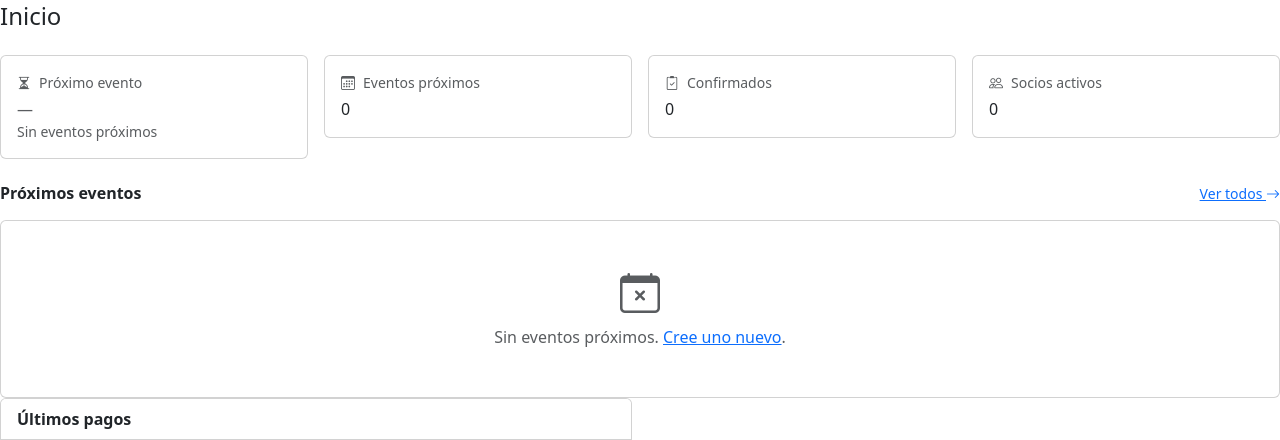
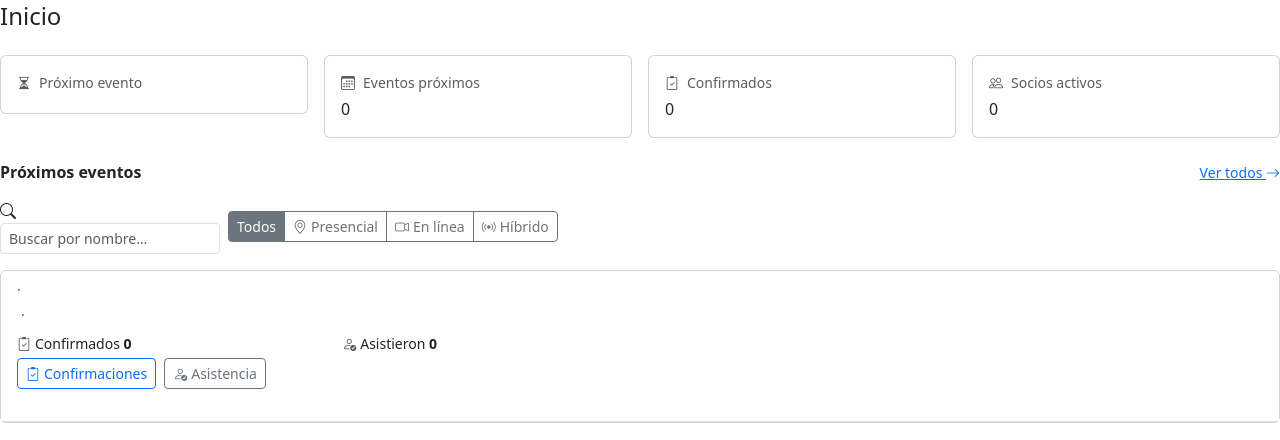
Before and after one commit to patoloco2013/DIANA, a PHP site: template app/Views/dashboard/index.php in a window 1280 px wide. Shown: the part 107-547 px from the top of the page. Run offline with PHP 8.4, Linux system fonts and the light colour scheme; the template is opened without the code that fills it: most values are stand-ins (such as "Sample title", 1, 10 or a date in 2020); data that the repository does not hold is empty; some libraries are stand-ins or nearby versions.

Commit message:
Dashboard: lista de eventos con imagen a la derecha y filtro rapido
- El listado de proximos eventos pasa de cuadricula de tarjetas a filas
  horizontales: informacion (fecha, nombre, modalidad, confirmados/
  asistieron, botones) a la izquierda; imagen del evento (o icono si no
  tiene) a la derecha, en todos los anchos de pantalla (verificado por
  posicion real en el DOM, no solo visualmente)
- Se quita el tratamiento especial "destacado" del primer evento: ahora
  todas las filas comparten el mismo formato de lista, ya ordenadas por
  fecha mas cercana primero
- Nuevo filtro rapido sobre la lista: buscador por nombre + chips de
  modalidad (Todos/Presencial/En linea/Hibrido). Funciona en el cliente
  con JavaScript minimo (sin recargar la pagina), togglea el atributo
  hidden de cada fila y muestra un mensaje si ningun evento coincide

Probado end-to-end contra MariaDB 11.4.5: 158 comprobaciones sin cambios
(la nueva lista conserva el mismo marcado de datos que las tarjetas
anteriores). Revisado ademas en el navegador: filtro por texto y por
modalidad funcionando, imagen confirmada a la derecha via getBoundingClientRect,
y sin scroll horizontal en movil (375px).

Co-Authored-By: Claude Sonnet 5 <noreply@anthropic.com>

```diff
--- a/app/Views/dashboard/index.php
+++ b/app/Views/dashboard/index.php
@@ -2,8 +2,6 @@
 use Diana\Core\Catalogos;
 
 $iconosModalidad = ['presencial' => 'bi-geo-alt', 'linea' => 'bi-camera-video', 'hibrido' => 'bi-broadcast'];
-$destacado = $proximosEventos[0] ?? null;
-$resto = array_slice($proximosEventos, 1);
 ?>
 <h1 class="h4 mb-4">Inicio</h1>
 
@@ -13,9 +11,9 @@ $resto = array_slice($proximosEventos, 1);
             <div class="d-flex align-items-center gap-2 text-muted small mb-1">
                 <span class="diana-kpi-icono"><i class="bi bi-hourglass-split"></i></span>Próximo evento
             </div>
-            <?php if ($destacado): ?>
-                <div class="valor"><?= e(dias_relativo($destacado['fecha_inicio'])) ?></div>
-                <div class="small text-truncate" title="<?= e($destacado['nombre']) ?>"><?= e($destacado['nombre']) ?></div>
+            <?php if ($proximosEventos): ?>
+                <div class="valor"><?= e(dias_relativo($proximosEventos[0]['fecha_inicio'])) ?></div>
+                <div class="small text-truncate" title="<?= e($proximosEventos[0]['nombre']) ?>"><?= e($proximosEventos[0]['nombre']) ?></div>
             <?php else: ?>
                 <div class="valor text-muted">—</div>
                 <div class="small text-muted">Sin eventos próximos</div>
@@ -48,7 +46,7 @@ $resto = array_slice($proximosEventos, 1);
     </div>
 </div>
 
-<div class="d-flex justify-content-between align-items-center mb-3">
+<div class="d-flex flex-wrap justify-content-between align-items-center gap-2 mb-3">
     <h2 class="h6 fw-semibold mb-0">Próximos eventos</h2>
     <a class="small" href="<?= e(url('eventos')) ?>">Ver todos <i class="bi bi-arrow-right"></i></a>
 </div>
@@ -60,28 +58,33 @@ $resto = array_slice($proximosEventos, 1);
     </div></div>
 <?php else: ?>
 
+<div class="diana-filtro-eventos d-flex flex-wrap align-items-center gap-2 mb-3">
+    <div class="diana-buscador-eventos">
+        <i class="bi bi-search"></i>
+        <input type="search" id="diFiltroTexto" class="form-control form-control-sm" placeholder="Buscar por nombre…" aria-label="Buscar evento">
+    </div>
+    <div class="btn-group btn-group-sm" role="group" aria-label="Filtrar por modalidad">
+        <button type="button" class="btn btn-outline-secondary active" data-di-modalidad="">Todos</button>
+        <button type="button" class="btn btn-outline-secondary" data-di-modalidad="presencial"><i class="bi bi-geo-alt me-1"></i>Presencial</button>
+        <button type="button" class="btn btn-outline-secondary" data-di-modalidad="linea"><i class="bi bi-camera-video me-1"></i>En línea</button>
+        <button type="button" class="btn btn-outline-secondary" data-di-modalidad="hibrido"><i class="bi bi-broadcast me-1"></i>Híbrido</button>
+    </div>
+</div>
+
+<div class="card mb-4">
+    <div class="list-group list-group-flush" id="diListaEventos">
+        <?php foreach ($proximosEventos as $ev): ?>
             <?php
-/** Pinta una tarjeta de evento; $destacada agranda imagen y tipografía. */
-$tarjeta = function (array $ev, bool $destacada) use ($iconosModalidad): void {
             $cupo = $ev['cupo'] !== null ? (int) $ev['cupo'] : null;
             $ocupacion = $cupo && $cupo > 0 ? min(100, (int) round($ev['confirmados'] / $cupo * 100)) : null;
             ?>
-    <div class="card h-100 diana-evento-card <?= $destacada ? 'diana-evento-destacado' : '' ?>">
-        <div class="position-relative">
-            <?php if ($ev['imagen_id']): ?>
-                <img class="diana-evento-card-img <?= $destacada ? 'diana-evento-card-img-grande' : '' ?>"
-                     src="<?= e(url('eventos/imagen/' . (int) $ev['id'] . '/' . (int) $ev['imagen_id'])) ?>" alt="">
-            <?php else: ?>
-                <div class="diana-evento-card-img diana-evento-card-img-vacia <?= $destacada ? 'diana-evento-card-img-grande' : '' ?>">
-                    <i class="bi bi-calendar-event"></i>
+            <div class="list-group-item diana-evento-fila" data-di-nombre="<?= e(mb_strtolower($ev['nombre'])) ?>" data-di-modalidad="<?= e($ev['modalidad']) ?>">
+                <div class="diana-evento-fila-info">
+                    <div class="d-flex flex-wrap align-items-center gap-2 mb-1">
+                        <span class="badge diana-badge-cuando"><?= e(dias_relativo($ev['fecha_inicio'])) ?></span>
+                        <span class="small text-muted"><?= e(fecha_evento($ev['fecha_inicio'])) ?><?= $ev['hora_inicio'] ? ' · ' . e(substr((string) $ev['hora_inicio'], 0, 5)) : '' ?></span>
                     </div>
-            <?php endif; ?>
-            <span class="badge diana-badge-cuando"><?= e(dias_relativo($ev['fecha_inicio'])) ?></span>
-        </div>
-        <div class="card-body d-flex flex-column">
-            <div class="small text-muted text-uppercase mb-1"><?= e(fecha_evento($ev['fecha_inicio'])) ?><?= $ev['hora_inicio'] ? ' · ' . e(substr((string) $ev['hora_inicio'], 0, 5)) : '' ?></div>
-            <a class="fw-semibold text-decoration-none d-block mb-1 <?= $destacada ? 'fs-5' : '' ?>"
-               href="<?= e(url('registro/evento/' . (int) $ev['id'])) ?>"><?= e($ev['nombre']) ?></a>
+                    <a class="fw-semibold text-decoration-none d-block mb-1" href="<?= e(url('registro/evento/' . (int) $ev['id'])) ?>"><?= e($ev['nombre']) ?></a>
                     <div class="small text-muted mb-2">
                         <i class="bi <?= e($iconosModalidad[$ev['modalidad']] ?? 'bi-geo-alt') ?> me-1"></i><?= e(Catalogos::MODALIDADES[$ev['modalidad']] ?? $ev['modalidad']) ?>
                         <?php if ($ev['sede']): ?> · <?= e($ev['sede']) ?><?php endif; ?>
@@ -89,42 +92,69 @@ $tarjeta = function (array $ev, bool $destacada) use ($iconosModalidad): void {
                             <span class="badge text-bg-light border ms-1"><?= e(number_format((float) $ev['puntos_dpc'], 2)) ?> pts DPC</span>
                         <?php endif; ?>
                     </div>
-
-            <div class="mt-auto">
-                <div class="d-flex justify-content-between small mb-1">
+                    <div class="d-flex flex-wrap justify-content-between small gap-2 mb-1" style="max-width: 420px;">
                         <span><i class="bi bi-clipboard2-check text-muted me-1"></i>Confirmados <strong><?= (int) $ev['confirmados'] ?></strong><?= $cupo ? ' / ' . $cupo : '' ?></span>
                         <span><i class="bi bi-person-check text-muted me-1"></i>Asistieron <strong><?= (int) $ev['asistieron'] ?></strong></span>
                     </div>
                     <?php if ($ocupacion !== null): ?>
-                <div class="progress diana-progreso-cupo mb-2" role="progressbar" aria-valuenow="<?= $ocupacion ?>" aria-valuemin="0" aria-valuemax="100">
+                    <div class="progress diana-progreso-cupo mb-2" style="max-width: 420px;" role="progressbar" aria-valuenow="<?= $ocupacion ?>" aria-valuemin="0" aria-valuemax="100">
                         <div class="progress-bar" style="width: <?= $ocupacion ?>%"></div>
                     </div>
                     <?php endif; ?>
                     <div class="d-flex gap-2">
-                    <a class="btn btn-sm btn-outline-primary flex-fill" href="<?= e(url('registro/evento/' . (int) $ev['id'])) ?>">
+                        <a class="btn btn-sm btn-outline-primary" href="<?= e(url('registro/evento/' . (int) $ev['id'])) ?>">
                             <i class="bi bi-clipboard2-check me-1"></i>Confirmaciones
                         </a>
-                    <a class="btn btn-sm btn-outline-secondary flex-fill" href="<?= e(url('registro/asistencia/' . (int) $ev['id'])) ?>">
+                        <a class="btn btn-sm btn-outline-secondary" href="<?= e(url('registro/asistencia/' . (int) $ev['id'])) ?>">
                             <i class="bi bi-person-check me-1"></i>Asistencia
                         </a>
                     </div>
                 </div>
+                <?php if ($ev['imagen_id']): ?>
+                    <img class="diana-evento-fila-img" src="<?= e(url('eventos/imagen/' . (int) $ev['id'] . '/' . (int) $ev['imagen_id'])) ?>" alt="">
+                <?php else: ?>
+                    <div class="diana-evento-fila-img diana-evento-fila-img-vacia"><i class="bi bi-calendar-event"></i></div>
+                <?php endif; ?>
+            </div>
+        <?php endforeach; ?>
+        <div class="list-group-item text-center text-muted py-4" id="diSinResultados" hidden>
+            <i class="bi bi-search me-1"></i>Ningún evento coincide con el filtro.
         </div>
     </div>
-    <?php
-};
-?>
+</div>
 
-<div class="row g-3 mb-4">
-    <div class="col-12">
-        <?php $tarjeta($destacado, true); ?>
-    </div>
-    <?php foreach ($resto as $ev): ?>
-    <div class="col-12 col-md-6 col-xl-4">
-        <?php $tarjeta($ev, false); ?>
-    </div>
-    <?php endforeach; ?>
-</div>
+<script>
+(function () {
+    var texto = document.getElementById('diFiltroTexto');
+    var chips = document.querySelectorAll('[data-di-modalidad]');
+    var filas = document.querySelectorAll('#diListaEventos .diana-evento-fila');
+    var sinResultados = document.getElementById('diSinResultados');
+    var modalidadActiva = '';
+
+    function aplicar() {
+        var q = (texto.value || '').toLowerCase().trim();
+        var visibles = 0;
+        filas.forEach(function (fila) {
+            var coincideTexto = q === '' || (fila.dataset.diNombre || '').indexOf(q) !== -1;
+            var coincideModalidad = modalidadActiva === '' || fila.dataset.diModalidad === modalidadActiva;
+            var visible = coincideTexto && coincideModalidad;
+            fila.hidden = !visible;
+            if (visible) visibles++;
+        });
+        if (sinResultados) sinResultados.hidden = visibles !== 0;
+    }
+
+    if (texto) texto.addEventListener('input', aplicar);
+    chips.forEach(function (chip) {
+        chip.addEventListener('click', function () {
+            chips.forEach(function (c) { c.classList.remove('active'); });
+            chip.classList.add('active');
+            modalidadActiva = chip.getAttribute('data-di-modalidad');
+            aplicar();
+        });
+    });
+})();
+</script>
 <?php endif; ?>
 
 <div class="row g-3">
```
Also changed, not shown: public/assets/css/app.css. Lines whose indentation alone changed are shown as unchanged.
